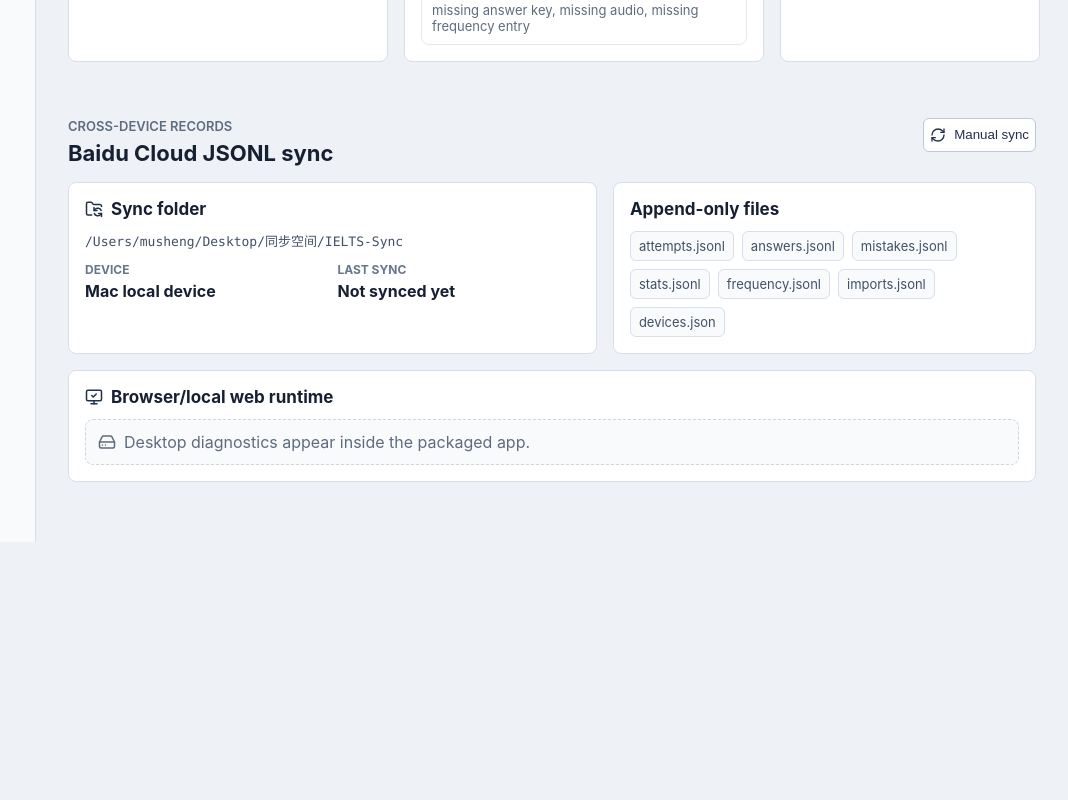
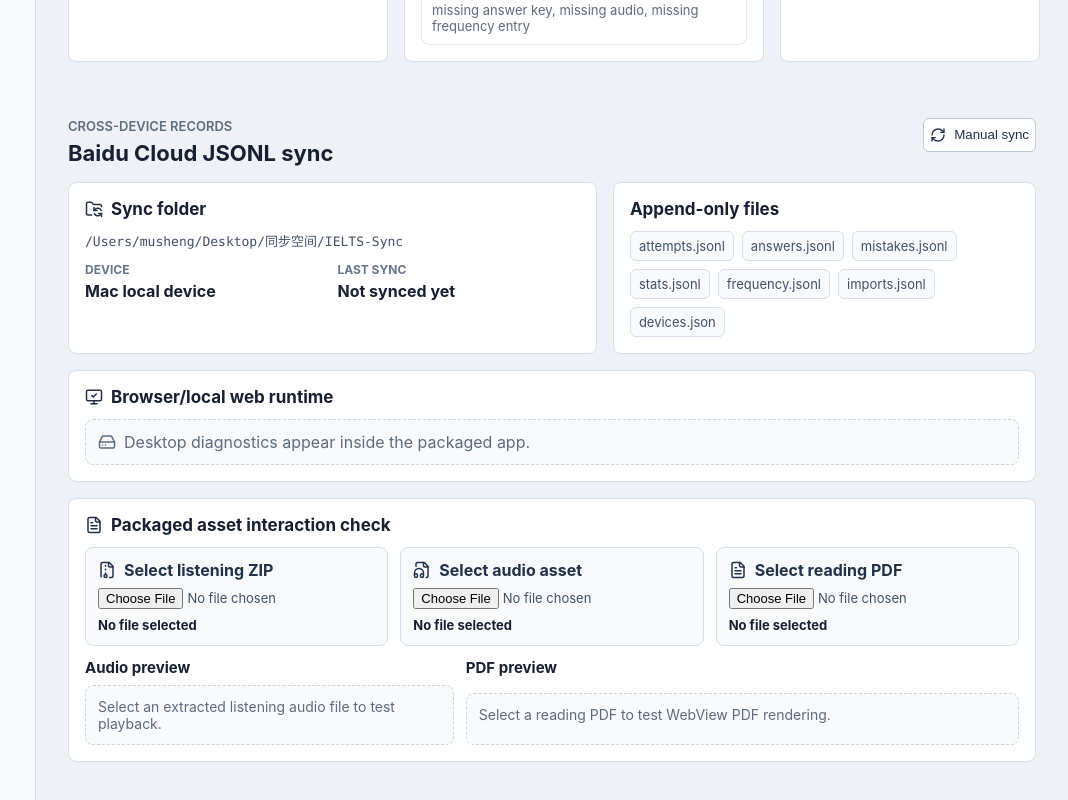
Before and after one commit to 929029376/IELTS, a React (Vite) app in the folder apps/web/: page / in a window 1280 px wide. Shown: the part 2624-3424 px from the top of the page, without its empty margins (212-1280 px from the left). Before the commit the page ends 3166 px from the top, so only its background shows below. Built offline with nearby package versions, Linux system fonts and the light colour scheme.

Commit message:
feat: add packaged asset verifier

```diff
--- a/apps/web/src/app/app.css
+++ b/apps/web/src/app/app.css
@@ -563,6 +563,82 @@ h1 {
   margin: 0;
 }
 
+.desktop-asset-verifier {
+  margin-top: 16px;
+  padding: 16px;
+  border: 1px solid #d6dfeb;
+  border-radius: 8px;
+  background: #ffffff;
+}
+
+.asset-input-grid,
+.asset-preview-grid {
+  display: grid;
+  grid-template-columns: repeat(3, minmax(0, 1fr));
+  gap: 12px;
+}
+
+.asset-input-card {
+  display: grid;
+  gap: 8px;
+  min-width: 0;
+  padding: 12px;
+  border: 1px solid #d6dfeb;
+  border-radius: 8px;
+  background: #f8fafc;
+  color: #405169;
+}
+
+.asset-input-title {
+  display: flex;
+  align-items: center;
+  gap: 8px;
+  color: #20314a;
+  font-weight: 700;
+}
+
+.asset-input-card input {
+  max-width: 100%;
+  color: #405169;
+  font: inherit;
+  font-size: 13px;
+}
+
+.asset-input-card strong {
+  overflow-wrap: anywhere;
+  color: #172033;
+  font-size: 13px;
+}
+
+.asset-preview-grid {
+  grid-template-columns: minmax(280px, 0.8fr) minmax(320px, 1.2fr);
+  margin-top: 12px;
+}
+
+.asset-preview-panel {
+  display: grid;
+  gap: 8px;
+  min-width: 0;
+}
+
+.asset-preview-panel h4 {
+  margin: 0;
+  color: #172033;
+  font-size: 15px;
+}
+
+.asset-preview-panel audio,
+.pdf-preview-object {
+  width: 100%;
+}
+
+.pdf-preview-object {
+  min-height: 360px;
+  border: 1px solid #d6dfeb;
+  border-radius: 8px;
+  background: #f8fafc;
+}
+
 .intensive-preview-grid {
   display: grid;
   grid-template-columns: minmax(320px, 0.9fr) minmax(0, 1.1fr);
@@ -981,7 +1057,9 @@ h1 {
   .nav-list,
   .summary-grid,
   .report-metrics,
-  .runtime-diagnostics-grid {
+  .runtime-diagnostics-grid,
+  .asset-input-grid,
+  .asset-preview-grid {
     grid-template-columns: 1fr;
   }
 
--- /dev/null
+++ b/apps/web/src/features/desktop/DesktopAssetVerifier.tsx
@@ -0,0 +1,124 @@
+import { FileArchive, FileAudio, FileText } from "lucide-react";
+import type { ReactNode } from "react";
+import { useEffect, useState } from "react";
+
+interface SelectedAsset {
+  name: string;
+  url: string | null;
+}
+
+function useObjectUrl(file: File | null) {
+  const [asset, setAsset] = useState<SelectedAsset | null>(null);
+
+  useEffect(() => {
+    if (!file) {
+      setAsset(null);
+      return undefined;
+    }
+
+    const url = URL.createObjectURL(file);
+    setAsset({ name: file.name, url });
+
+    return () => URL.revokeObjectURL(url);
+  }, [file]);
+
+  return asset;
+}
+
+function AssetFileInput({
+  accept,
+  icon,
+  label,
+  onSelect,
+  selectedName
+}: {
+  accept: string;
+  icon: ReactNode;
+  label: string;
+  onSelect: (file: File | null) => void;
+  selectedName: string | null;
+}) {
+  return (
+    <label className="asset-input-card">
+      <span className="asset-input-title">
+        {icon}
+        {label}
+      </span>
+      <input
+        accept={accept}
+        aria-label={label}
+        type="file"
+        onChange={(event) => onSelect(event.currentTarget.files?.[0] ?? null)}
+      />
+      <strong>{selectedName ?? "No file selected"}</strong>
+    </label>
+  );
+}
+
+export function DesktopAssetVerifier() {
+  const [zipFile, setZipFile] = useState<File | null>(null);
+  const [audioFile, setAudioFile] = useState<File | null>(null);
+  const [pdfFile, setPdfFile] = useState<File | null>(null);
+  const audioAsset = useObjectUrl(audioFile);
+  const pdfAsset = useObjectUrl(pdfFile);
+
+  return (
+    <section className="desktop-asset-verifier" aria-label="Desktop asset interaction verifier">
+      <div className="hardening-panel-title">
+        <FileText size={18} aria-hidden="true" />
+        <h3>Packaged asset interaction check</h3>
+      </div>
+
+      <div className="asset-input-grid">
+        <AssetFileInput
+          accept=".zip,application/zip"
+          icon={<FileArchive size={18} aria-hidden="true" />}
+          label="Select listening ZIP"
+          selectedName={zipFile?.name ?? null}
+          onSelect={setZipFile}
+        />
+        <AssetFileInput
+          accept="audio/*,.mp3,.wav,.m4a,.aac,.ogg"
+          icon={<FileAudio size={18} aria-hidden="true" />}
+          label="Select audio asset"
+          selectedName={audioAsset?.name ?? null}
+          onSelect={setAudioFile}
+        />
+        <AssetFileInput
+          accept="application/pdf,.pdf"
+          icon={<FileText size={18} aria-hidden="true" />}
+          label="Select reading PDF"
+          selectedName={pdfAsset?.name ?? null}
+          onSelect={setPdfFile}
+        />
+      </div>
+
+      <div className="asset-preview-grid">
+        <div className="asset-preview-panel">
+          <h4>Audio preview</h4>
+          {audioAsset?.url ? (
+            <audio aria-label="Selected audio preview" controls src={audioAsset.url} />
+          ) : (
+            <p className="empty-state">Select an extracted listening audio file to test playback.</p>
+          )}
+        </div>
+        <div className="asset-preview-panel">
+          <h4>PDF preview</h4>
+          {pdfAsset?.url ? (
+            <object
+              aria-label="Selected PDF preview"
+              className="pdf-preview-object"
+              data={pdfAsset.url}
+              title="Selected PDF preview"
+              type="application/pdf"
+            >
+              Selected PDF preview
+            </object>
+          ) : (
+            <p className="empty-state">Select a reading PDF to test WebView PDF rendering.</p>
+          )}
+        </div>
+      </div>
+    </section>
+  );
+}
--- a/apps/web/src/features/sync/SyncSettingsPreview.tsx
+++ b/apps/web/src/features/sync/SyncSettingsPreview.tsx
@@ -1,4 +1,5 @@
 import { FolderSync, RefreshCw } from "lucide-react";
+import { DesktopAssetVerifier } from "../desktop/DesktopAssetVerifier";
 import { DesktopRuntimeDiagnostics, type DesktopRuntimeStatus } from "../desktop/DesktopRuntimeDiagnostics";
 
 export interface SyncSettingsPreviewProps {
@@ -58,6 +59,7 @@ export function SyncSettingsPreview({
         </div>
       </div>
       <DesktopRuntimeDiagnostics status={runtimeStatus} />
+      <DesktopAssetVerifier />
     </section>
   );
 }
```
Also changed, not shown: 3 other files (tests, documents, lock files or other folders).
